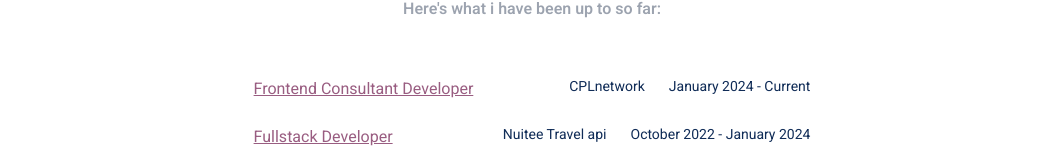
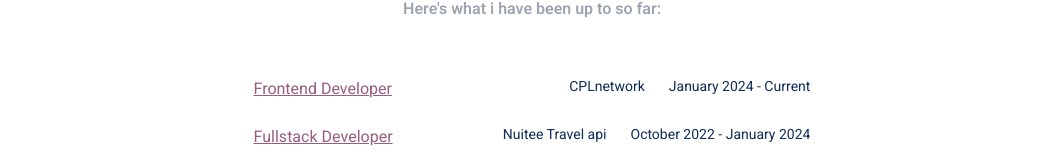
Before and after one commit to Zackaria-Slimane/zackarislnext, a Next.js app: page / in a window 1280 px wide. Shown: the part 2622-2789 px from the top of the page, without its empty margins (108-1171 px from the left). Built offline with nearby package versions, Linux system fonts and the light colour scheme.

Commit message:
updated npm packages

```diff
--- a/src/data/workStore.js
+++ b/src/data/workStore.js
@@ -3,7 +3,7 @@ export const WorkStore = [
 	{
 		id: uid(),
 		name: 'CPLnetwork',
-		position: 'Frontend Consultant Developer',
+		position: 'Frontend Developer',
 		from: 'January 2024',
 		to: 'Current',
 		link: 'https://www.cpl-network.com/',
```
